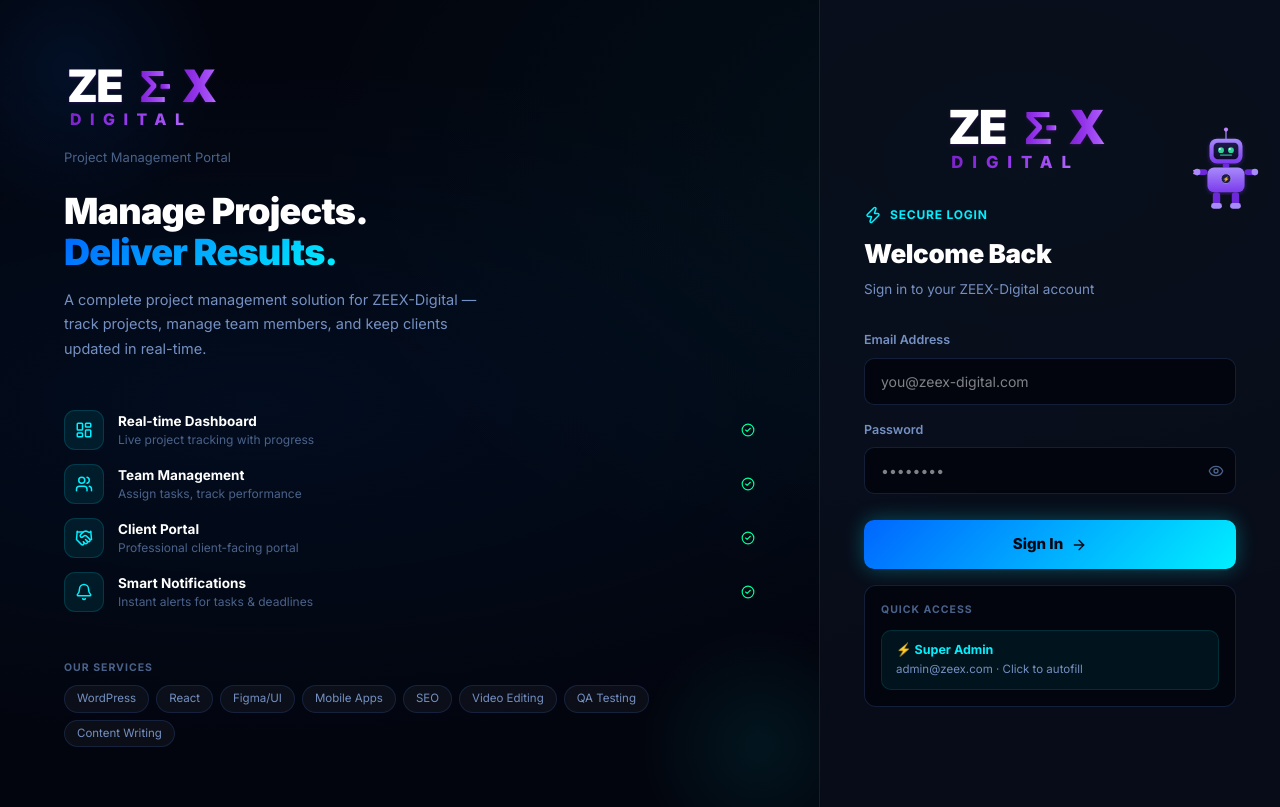
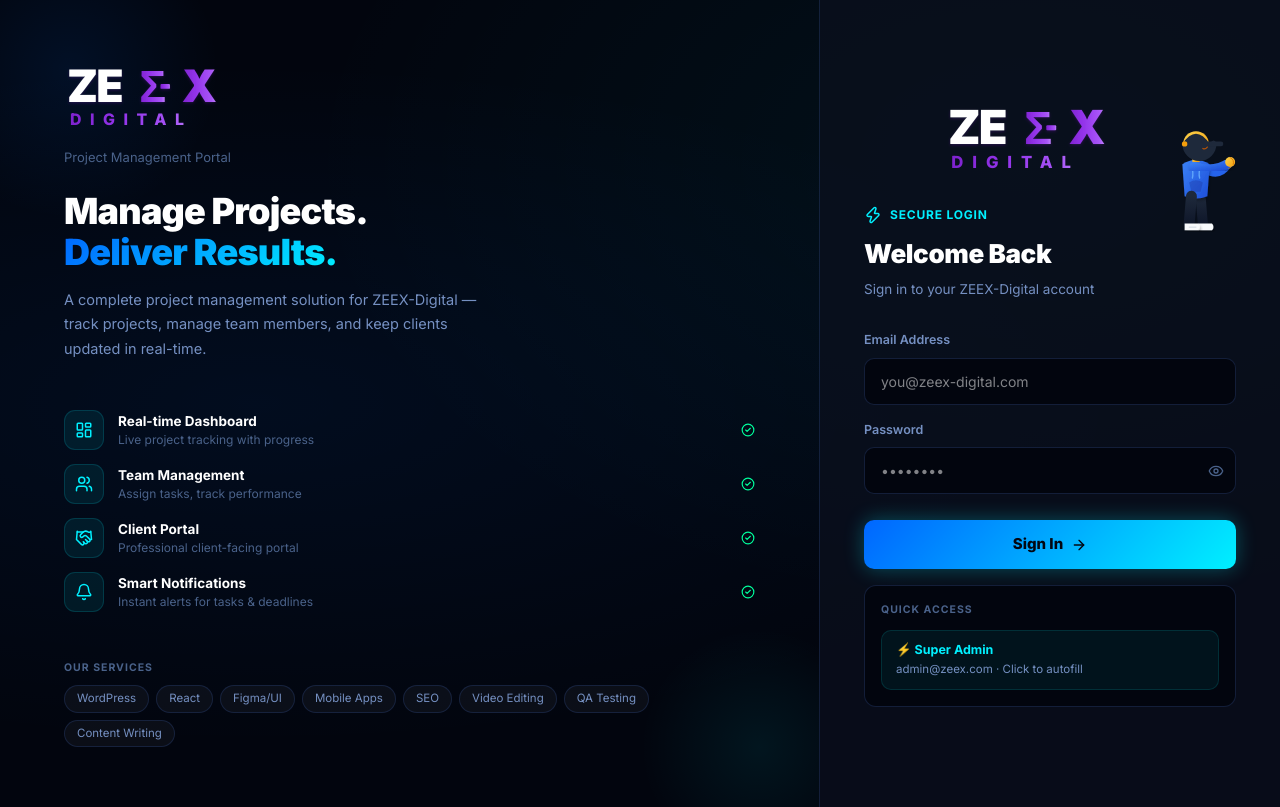
Before and after one commit to naturalv634/zeex-digital, a Next.js app: page / in a window 1280 px wide. Built offline with nearby package versions, Linux system fonts and the light colour scheme.

Commit message:
Add realistic login character animation

```diff
--- a/app/page.js
+++ b/app/page.js
@@ -19,94 +19,106 @@ const FEATURES = [
 const SERVICES = ['WordPress', 'React', 'Figma/UI', 'Mobile Apps', 'SEO', 'Video Editing', 'QA Testing', 'Content Writing'];
 
 /* ─────────────────────────────────────────────────────
-   Cartoon Robot Character (SVG)
-   A cute robot mascot that "pulls" the login form
+   Human Cartoon Mascot (SVG)
+   A stylized human character that "pulls" the login form
 ───────────────────────────────────────────────────── */
-function CartoonRobot({ phase }) {
+function HumanMascot({ phase }) {
   // phase: 'idle' | 'walking' | 'pulling' | 'done'
-  const armAngle = phase === 'pulling' ? -25 : 0;
-  const bodyBounce = (phase === 'walking') ? 'robot-walk' : (phase === 'pulling' ? 'robot-pull' : '');
+
+  // Animation classes
+  const bodyBounce = (phase === 'walking') ? 'human-walk' : (phase === 'pulling' ? 'human-pull' : '');
+  const armAngle = phase === 'pulling' ? -15 : (phase === 'walking' ? 15 : 0);
+  const headAngle = phase === 'pulling' ? 10 : 0;
+  const legAngle = phase === 'walking' ? 20 : 0;
 
   return (
     <svg
-      className={`cartoon-robot ${bodyBounce}`}
-      viewBox="0 0 160 220"
+      className={`cartoon-human ${bodyBounce}`}
+      viewBox="0 0 200 280"
       xmlns="http://www.w3.org/2000/svg"
-      style={{ width: '120px', height: 'auto', overflow: 'visible' }}
+      style={{ width: '140px', height: 'auto', overflow: 'visible' }}
     >
       <defs>
-        <linearGradient id="robotBodyGrad" x1="0%" y1="0%" x2="0%" y2="100%">
-          <stop offset="0%" stopColor="#A78BFA" />
-          <stop offset="100%" stopColor="#7C3AED" />
+        {/* Gradients for clothing and skin */}
+        <linearGradient id="hoodieGrad" x1="0%" y1="0%" x2="100%" y2="100%">
+          <stop offset="0%" stopColor="#3B82F6" />
+          <stop offset="100%" stopColor="#1D4ED8" />
         </linearGradient>
-        <linearGradient id="robotFaceGrad" x1="0%" y1="0%" x2="0%" y2="100%">
-          <stop offset="0%" stopColor="#1E1B4B" />
-          <stop offset="100%" stopColor="#0F0A2A" />
+        <linearGradient id="pantsGrad" x1="0%" y1="0%" x2="0%" y2="100%">
+          <stop offset="0%" stopColor="#1E293B" />
+          <stop offset="100%" stopColor="#0F172A" />
         </linearGradient>
-        <filter id="robotGlow">
-          <feDropShadow dx="0" dy="3" stdDeviation="5" floodColor="#7C3AED" floodOpacity="0.4" />
+        <linearGradient id="skinGrad" x1="0%" y1="0%" x2="100%" y2="100%">
+          <stop offset="0%" stopColor="#FCD34D" />
+          <stop offset="100%" stopColor="#F59E0B" />
+        </linearGradient>
+        <filter id="humanShadow" x="-20%" y="-20%" width="140%" height="140%">
+          <feDropShadow dx="2" dy="5" stdDeviation="4" floodColor="#000000" floodOpacity="0.3" />
         </filter>
       </defs>
 
-      {/* Antenna */}
-      <line x1="80" y1="8" x2="80" y2="28" stroke="#A78BFA" strokeWidth="3" strokeLinecap="round" />
-      <circle cx="80" cy="6" r="5" fill="#C084FC">
-        <animate attributeName="opacity" values="1;0.3;1" dur="1.5s" repeatCount="indefinite" />
-      </circle>
-
-      {/* Head */}
-      <rect x="40" y="28" width="80" height="60" rx="18" fill="url(#robotBodyGrad)" filter="url(#robotGlow)" />
-      {/* Face screen */}
-      <rect x="50" y="38" width="60" height="40" rx="10" fill="url(#robotFaceGrad)" />
-      {/* Eyes */}
-      <circle cx="68" cy="56" r="7" fill="#34D399">
-        <animate attributeName="r" values="7;5;7" dur="3s" repeatCount="indefinite" />
-      </circle>
-      <circle cx="92" cy="56" r="7" fill="#34D399">
-        <animate attributeName="r" values="7;5;7" dur="3s" repeatCount="indefinite" />
-      </circle>
-      {/* Eye shine */}
-      <circle cx="65" cy="53" r="2.5" fill="white" opacity="0.8" />
-      <circle cx="89" cy="53" r="2.5" fill="white" opacity="0.8" />
-      {/* Mouth */}
-      <rect x="65" y="66" width="30" height="4" rx="2" fill="#34D399" opacity="0.6" />
-
-      {/* Neck */}
-      <rect x="72" y="88" width="16" height="10" rx="4" fill="#6D28D9" />
-
-      {/* Body */}
-      <rect x="35" y="98" width="90" height="60" rx="16" fill="url(#robotBodyGrad)" filter="url(#robotGlow)" />
-      {/* Chest circle */}
-      <circle cx="80" cy="125" r="12" fill="#1E1B4B" stroke="#A78BFA" strokeWidth="2">
-        <animate attributeName="stroke-opacity" values="1;0.3;1" dur="2s" repeatCount="indefinite" />
-      </circle>
-      {/* Power icon in chest */}
-      <text x="80" y="130" textAnchor="middle" fontSize="13" fill="#C084FC" fontWeight="bold">⚡</text>
-
-      {/* Left Arm (pulling arm - points toward form) */}
-      <g transform={`rotate(${armAngle}, 35, 108)`} style={{ transition: 'transform 0.5s ease' }}>
-        <rect x="8" y="102" width="27" height="14" rx="7" fill="#6D28D9" />
-        {/* Hand */}
-        <circle cx="10" cy="109" r="8" fill="#A78BFA" />
-        {/* Fingers */}
-        <rect x="0" y="104" width="8" height="4" rx="2" fill="#C084FC" />
-        <rect x="0" y="110" width="8" height="4" rx="2" fill="#C084FC" />
+      {/* Back Arm (Right Arm) */}
+      <g transform={`rotate(${armAngle * -0.5}, 100, 120)`} style={{ transition: 'transform 0.4s ease' }}>
+        <path d="M 120 120 Q 150 140 170 110" fill="none" stroke="#2563EB" strokeWidth="18" strokeLinecap="round" />
+        <circle cx="170" cy="110" r="10" fill="url(#skinGrad)" />
       </g>
 
-      {/* Right Arm */}
-      <rect x="125" y="102" width="27" height="14" rx="7" fill="#6D28D9" />
-      <circle cx="150" cy="109" r="8" fill="#A78BFA" />
+      {/* Back Leg (Right Leg) */}
+      <g transform={`rotate(${legAngle * -1}, 100, 180)`} style={{ transition: 'transform 0.3s ease' }}>
+        <path d="M 110 180 L 115 240" fill="none" stroke="url(#pantsGrad)" strokeWidth="22" strokeLinecap="round" />
+        {/* Shoe */}
+        <path d="M 105 240 L 135 240 A 10 10 0 0 1 135 255 L 105 255 Z" fill="#F8FAFC" filter="url(#humanShadow)" />
+      </g>
 
-      {/* Left Leg */}
-      <rect x="48" y="158" width="18" height="30" rx="8" fill="#6D28D9" />
-      <rect x="44" y="184" width="26" height="14" rx="6" fill="#A78BFA" />
+      {/* Body / Torso (Hoodie) */}
+      <path d="M 70 110 Q 100 90 130 110 L 125 180 Q 100 190 75 180 Z" fill="url(#hoodieGrad)" filter="url(#humanShadow)" />
 
-      {/* Right Leg */}
-      <rect x="94" y="158" width="18" height="30" rx="8" fill="#6D28D9" />
-      <rect x="90" y="184" width="26" height="14" rx="6" fill="#A78BFA" />
+      {/* Hoodie details (pocket, strings) */}
+      <path d="M 85 150 Q 100 140 115 150 L 110 170 L 90 170 Z" fill="#1E40AF" opacity="0.5" />
+      <path d="M 90 110 Q 95 130 92 140" fill="none" stroke="#60A5FA" strokeWidth="3" strokeLinecap="round" />
+      <path d="M 110 110 Q 105 130 108 140" fill="none" stroke="#60A5FA" strokeWidth="3" strokeLinecap="round" />
+
+      {/* Head Group */}
+      <g transform={`rotate(${headAngle}, 100, 90)`} style={{ transition: 'transform 0.4s ease' }}>
+        {/* Neck */}
+        <rect x="92" y="85" width="16" height="20" fill="url(#skinGrad)" />
+        {/* Face */}
+        <circle cx="100" cy="65" r="28" fill="url(#skinGrad)" filter="url(#humanShadow)" />
+        {/* Hair / Cap */}
+        <path d="M 70 65 Q 100 20 130 65 Q 140 50 145 65 A 15 15 0 0 1 70 65 Z" fill="#1E293B" />
+        <path d="M 125 60 L 155 60 A 5 5 0 0 1 155 70 L 128 70 Z" fill="#1E293B" /> {/* Cap Bill */}
+        {/* Eye */}
+        <circle cx="115" cy="60" r="3.5" fill="#1E293B">
+           <animate attributeName="r" values="3.5;0.5;3.5" dur="4s" repeatCount="indefinite" />
+        </circle>
+        {/* Smile (determined approach) */}
+        <path d="M 115 75 Q 120 78 125 72" fill="none" stroke="#B45309" strokeWidth="2.5" strokeLinecap="round" />
+        {/* Ear */}
+        <circle cx="75" cy="65" r="6" fill="#F59E0B" />
+      </g>
+
+      {/* Front Leg (Left Leg) */}
+      <g transform={`rotate(${legAngle}, 100, 180)`} style={{ transition: 'transform 0.3s ease' }}>
+        <path d="M 90 180 L 85 240" fill="none" stroke="url(#pantsGrad)" strokeWidth="24" strokeLinecap="round" />
+        {/* Shoe */}
+        <path d="M 75 240 L 105 240 A 10 10 0 0 1 105 255 L 75 255 Z" fill="#F8FAFC" filter="url(#humanShadow)" />
+        <path d="M 85 248 L 100 248" fill="none" stroke="#CBD5E1" strokeWidth="2" strokeLinecap="round" /> {/* Shoe detail */}
+      </g>
+
+      {/* Front Arm (Left Arm, reaching/pulling) */}
+      <g transform={`rotate(${armAngle}, 100, 115)`} style={{ transition: 'transform 0.4s ease' }}>
+        {/* Sleeve */}
+        <path d="M 95 115 Q 140 130 175 105" fill="none" stroke="url(#hoodieGrad)" strokeWidth="20" strokeLinecap="round" filter="url(#humanShadow)" />
+        {/* Hand */}
+        <circle cx="175" cy="105" r="11" fill="url(#skinGrad)" />
+        {/* Fingers grabbing */}
+        <path d="M 175 95 Q 185 100 182 110" fill="none" stroke="#D97706" strokeWidth="2" strokeLinecap="round" />
+      </g>
+
     </svg>
   );
 }
+
 
 export default function Home() {
   const router = useRouter();
@@ -157,8 +169,8 @@ export default function Home() {
 
   const handleKey = (e) => { if (e.key === 'Enter') handleAuth(); };
 
-  // Determine robot visual phase
-  const robotPhase =
+  // Determine character visual phase
+  const characterPhase =
     animPhase === 'pulling' ? 'pulling' :
     animPhase === 'robotEnter' ? 'walking' :
     'idle';
@@ -204,37 +216,37 @@ export default function Home() {
           width: 100%;
         }
 
-        /* ── Robot Animation ── */
-        .robot-container {
+        /* ── Character Animation ── */
+        .character-container {
           position: absolute;
           z-index: 10;
           transition: all 0.8s cubic-bezier(0.34, 1.56, 0.64, 1);
           pointer-events: none;
         }
 
-        /* Desktop: robot enters from right side */
-        .robot-waiting {
+        /* Desktop: character enters from right side */
+        .character-waiting {
           right: -180px;
           top: 50%;
           transform: translateY(-50%);
           opacity: 0;
         }
-        .robot-enter {
+        .character-enter {
           right: -60px;
           top: 50%;
           transform: translateY(-50%);
           opacity: 1;
         }
-        .robot-pulling {
-          right: -40px;
+        .character-pulling {
+          right: -20px;
           top: 50%;
           transform: translateY(-50%) scaleX(-1);
           opacity: 1;
         }
-        .robot-done {
-          right: -50px;
-          top: -10px;
-          transform: scale(0.55);
+        .character-done {
+          right: -30px;
+          top: -20px;
+          transform: scale(0.65);
           opacity: 1;
         }
 
@@ -360,28 +372,6 @@ export default function Home() {
           /* Mobile: robot comes from top */
           .robot-waiting {
             right: auto;
-            left: 50%;
-            top: -180px;
-            transform: translateX(-50%);
-          }
-          .robot-enter {
-            right: auto;
-            left: 50%;
-            top: -120px;
-            transform: translateX(-50%);
-          }
-          .robot-pulling {
-            right: auto;
-            left: 50%;
-            top: -110px;
-            transform: translateX(-50%);
-          }
-          .robot-done {
-            right: auto;
-            left: 50%;
-            top: -70px;
-            transform: translateX(-50%) scale(0.5);
-          }
           .form-hidden {
             transform: translateY(80px);
           }
@@ -472,18 +462,14 @@ export default function Home() {
         <div className="landing-form-side">
           <div className="form-animation-wrapper">
 
-            {/* ── Robot Character ── */}
-            <div className={`robot-container robot-${
+            {/* ── Human Cartoon Character ── */}
+            <div className={`character-container character-${
               animPhase === 'waiting' ? 'waiting' :
               animPhase === 'robotEnter' ? 'enter' :
               animPhase === 'pulling' ? 'pulling' :
               'done'
             }`}>
-              {/* Speech bubble */}
-              <div className={`robot-speech ${animPhase === 'robotEnter' || animPhase === 'pulling' ? 'show' : ''}`}>
-                {animPhase === 'pulling' ? '🔥 Almost there!' : '👋 Let me help!'}
-              </div>
-              <CartoonRobot phase={robotPhase} />
+              <HumanMascot phase={characterPhase} />
             </div>
 
             {/* ── Pull Rope ── */}
```
